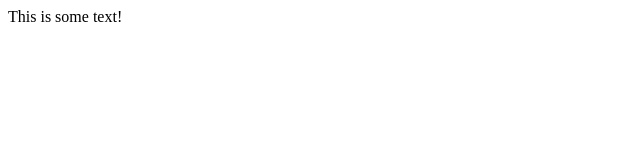
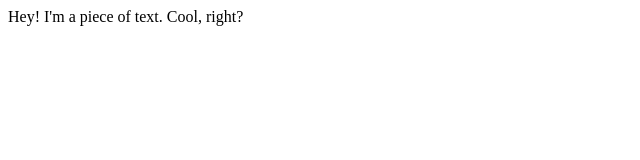
Before and after one commit to Miles4Daze/rweb, a plain HTML site: page index.html in a window 1280 px wide. Shown: the whole page, without its empty margins (0-640 px from the left). Drawn offline with Linux system fonts and the light colour scheme.

Commit message:
Update index.html

```diff
--- a/index.html
+++ b/index.html
@@ -1,5 +1,7 @@
 <HTML>
   <body>
-    <span>This is some text!</span>
+    <div class="gradboxdiv">
+      <p>Hey! I'm a piece of text. Cool, right?</p>
+    </div>
   </body>
 </HTML>
```
